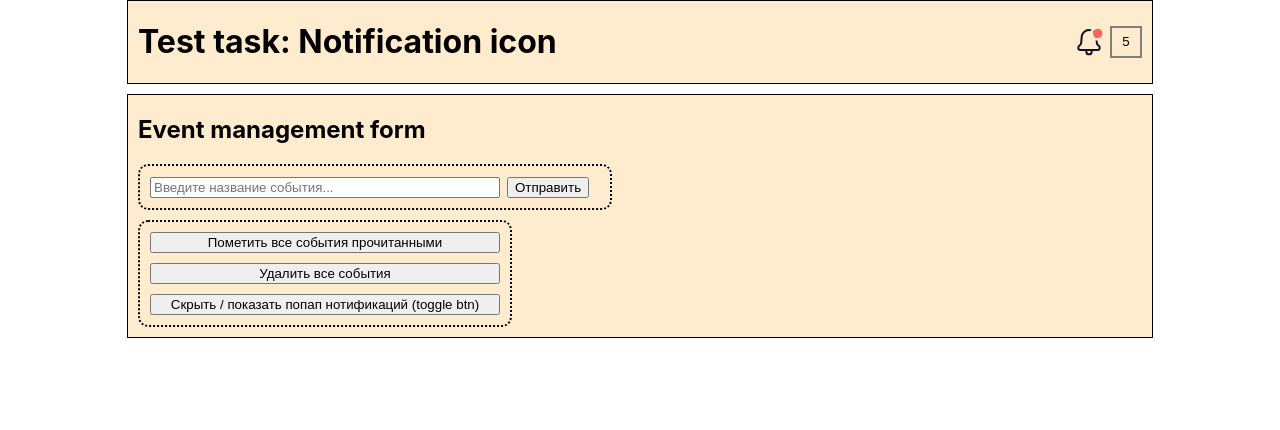
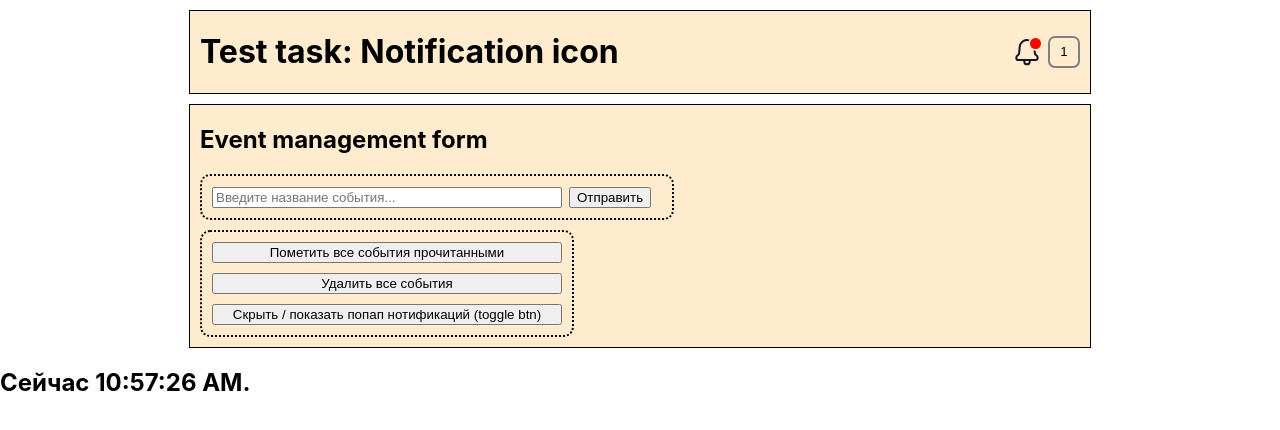
Before and after one commit to NikonovAO/React, a React (Create React App) app in the folder my-app-popover/: page / in a window 1280 px wide. Shown: the top 430 px of the page. Built offline with nearby package versions, Linux system fonts and the light colour scheme.

Commit message:
feat: Сделан компонет HeaderBlock

```diff
--- a/my-app-popover/src/App.js
+++ b/my-app-popover/src/App.js
@@ -2,6 +2,8 @@ import React from 'react'
 
 import HeaderBlock from './components/HeaderBlock/HeaderBlock'
 import MainBlock from './components/MainBlock/MainBlock'
+
+import Clock from './components/Clock'
 
 // TODO подключить в проект redux - redux/toolkit
 // TODO https://redux-toolkit.js.org/tutorials/quick-start
@@ -10,6 +12,7 @@ function App () {
     <div className="App">
       <HeaderBlock />
       <MainBlock />
+      <Clock />
     </div>
   )
 }
--- /dev/null
+++ b/my-app-popover/src/components/Clock.js
@@ -0,0 +1,36 @@
+import React from 'react'
+
+export default class Clock extends React.Component {
+  constructor (props) {
+    super(props)
+    this.state = {
+      date: new Date(),
+      arr: []
+    }
+  }
+
+  componentDidMount () {
+    this.timerID = setInterval(
+      () => this.tick(),
+      1000
+    )
+  }
+
+  componentWillUnmount () {
+    clearInterval(this.timerID)
+  }
+
+  tick () {
+    this.setState({
+      date: new Date()
+    })
+  }
+
+  render () {
+    return (
+      <div>
+        <h2>Сейчас { this.state.date.toLocaleTimeString() }.</h2>
+      </div>
+    )
+  }
+}
--- a/my-app-popover/src/components/HeaderBlock/HeaderBlock.js
+++ b/my-app-popover/src/components/HeaderBlock/HeaderBlock.js
@@ -1,38 +1,88 @@
-import React, { useState, useEffect } from 'react'
+import React, { Component } from 'react'
 
 import Bell from '../../assets/Bell.svg'
 
 import './Style.css'
 
-export default function HeaderBlock () {
-  const [count, setCount] = useState(0)
+export default class HeaderBlock extends Component {
+  constructor (props) {
+    super(props)
+    this.state = {
+      notificationMessages: [],
+      counterMessages: 0,
+      visibilityMessagesBox: false
+    }
+    this.resetEvents = this.resetEvents.bind(this)
+    this.displayMessagesBox = this.displayMessagesBox.bind(this)
+  }
 
-  useEffect(() => {
-    const interval = setInterval(() => {
-      setCount(count + 1)
-    }, 1000)
+  componentDidMount () {
+    this.timerID = setInterval(
+      () => this.tick(),
+      5000
+    )
+  }
 
-    return () => {
-      clearInterval(interval)
+  componentWillUnmount () {
+    clearInterval(this.timerID)
   }
-  }, [count])
 
-  useEffect(() => {
-    console.log(count)
-  }, [count])
+  tick () {
+    this.setState({
+      counterMessages: this.state.counterMessages + 1,
+      notificationMessages: [...this.state.notificationMessages, new Date().toLocaleString() + ` - Cообщение ${this.state.counterMessages + 1}`]
+    })
+    console.log(this.state.notificationMessages)
+  }
+
+  resetEvents () {
+    this.setState({
+      notificationMessages: '',
+      counterMessages: 0
+    })
+  }
+
+  displayMessagesBox () {
+    this.setState({
+      visibilityMessagesBox: !this.state.visibilityMessagesBox
+    })
+  }
+
+  render () {
+    let displayMessages = ''
+    if (this.state.notificationMessages.length > 0) {
+      displayMessages = this.state.notificationMessages.slice(Math.max(this.state.notificationMessages.length - 5, 0)).map((item, index) => (
+        <li key={index}>{item}</li>
+      ))
+    }
+
+    let elemMessageBox = ''
+    if (this.state.visibilityMessagesBox) {
+      elemMessageBox =
+      <div className = "message-box">
+        <ul className = "message-box__list">
+          {displayMessages}
+        </ul>
+      </div>
+    }
+
+    let redLamp = ''
+    if (this.state.counterMessages > 0) {
+      redLamp = <div className = "red-lamp" />
+    }
 
     return (
       <header className="header">
         <h1 className="header__title">Test task: Notification icon</h1>
         <div className="header__notification-container">
-        <button type="button" onClick={() => { }} className="header__notification-button">
-          <img src={Bell} className="header__notification-container-logo" alt="logo-Bell" />
-          <span className="header__notification-container-counter"> {count} </span>
-
+          <button type="button" className="header__notification-button">
+            <img src={Bell} className="header__notification-container-logo" alt="logo-Bell" onClick={this.resetEvents}/>
+            <span className="header__notification-container-counter" onClick={this.displayMessagesBox}>{this.state.counterMessages}</span>
+            {redLamp}
           </button>
-
         </div>
-
+        {elemMessageBox}
       </header>
     )
   }
+}
--- a/my-app-popover/src/components/HeaderBlock/Style.css
+++ b/my-app-popover/src/components/HeaderBlock/Style.css
@@ -1,11 +1,12 @@
 .header {
-    max-width: 80%;
-    margin: 0 auto;
+    max-width: 900px;
+    margin: 10px auto;
     display: flex;
     justify-content: space-between;
     align-items: center;
     border: 1px solid black;
     background-color: blanchedalmond;
+    position: relative;
 }
 h1 {
     margin-left: 10px;
@@ -22,6 +23,17 @@ h1 {
     background: none;
     border: none;
     cursor: pointer;
+    position: relative;
+}
+
+.red-lamp {
+    width: 11px;
+    height: 11px;
+    border-radius: 50%;
+    background: red;
+    position: absolute;
+    top: 2px;
+    left: 19px;
 }
 
 .header__notification-container-counter {
@@ -32,5 +44,34 @@ h1 {
     width: 32px;
     height: 32px;
     border: 2px solid gray;
+    border-radius: 7px;
     margin-left: 5px;
 }
+
+.message-box {
+    width: 220px;
+    height: 120px;
+    box-sizing: border-box;
+    background: lightgrey;
+    position: absolute;
+    right: 0;
+    top: 100px;
+    border-radius: 10px;
+    padding: 7px;
+    font-size: 12px;
+    font-weight: 600;
+}
+.message-box::before {
+    content: '';
+	border-left: 12px solid transparent;
+	border-right: 12px solid transparent;
+	border-bottom: 42px solid lightgrey;
+    position: absolute;
+    right: 13px;
+    top: -42px;
+}
+
+.message-box__list {
+    list-style-type: none;
+    padding: 0;
+}
--- a/my-app-popover/src/components/MainBlock/MainBlock.js
+++ b/my-app-popover/src/components/MainBlock/MainBlock.js
@@ -1,18 +1,13 @@
-import React from 'react'
+import React, { Component } from 'react'
 
 import './Style.css'
 
-// TODO Поставить eslint в проект
-export default function MainBlock () {
-  const handleNewEventSubmit = () => {
-
-  }
-
+export default class MainBlock extends Component {
+  render () {
     return (
-    <main className="main">
+      <main className = "main" >
         <h2 className="main__header">Event management form</h2>
-
-      <form name="formControlEvent" className="main__form form-control-event" onSubmit={handleNewEventSubmit}>
+        <form name="formControlEvent" className="main__form form-control-event">
           <input type="text" className="form-control-event__name-event" name="nameEvent" placeholder="Введите название события..." />
           <button type="submit" className="form-control-event__add-event">Отправить</button>
         </form>
@@ -21,7 +16,7 @@ export default function MainBlock () {
           <button type="button" className="button-block__delete-all-event">Удалить все события</button>
           <button type="button" className="button-block__toggle-popup">Скрыть / показать попап нотификаций (toggle btn) </button>
         </div>
-
       </main>
     )
   }
+}
--- a/my-app-popover/src/components/MainBlock/Style.css
+++ b/my-app-popover/src/components/MainBlock/Style.css
@@ -1,5 +1,5 @@
 .main {
-    max-width: 80%;
+    max-width: 900px;
     margin: 10px auto;
     border: 1px solid black;
     background-color: blanchedalmond;
```
Also changed, not shown: my-app-popover/src/assets/Bell.svg. Lines whose indentation alone changed are shown as unchanged.
